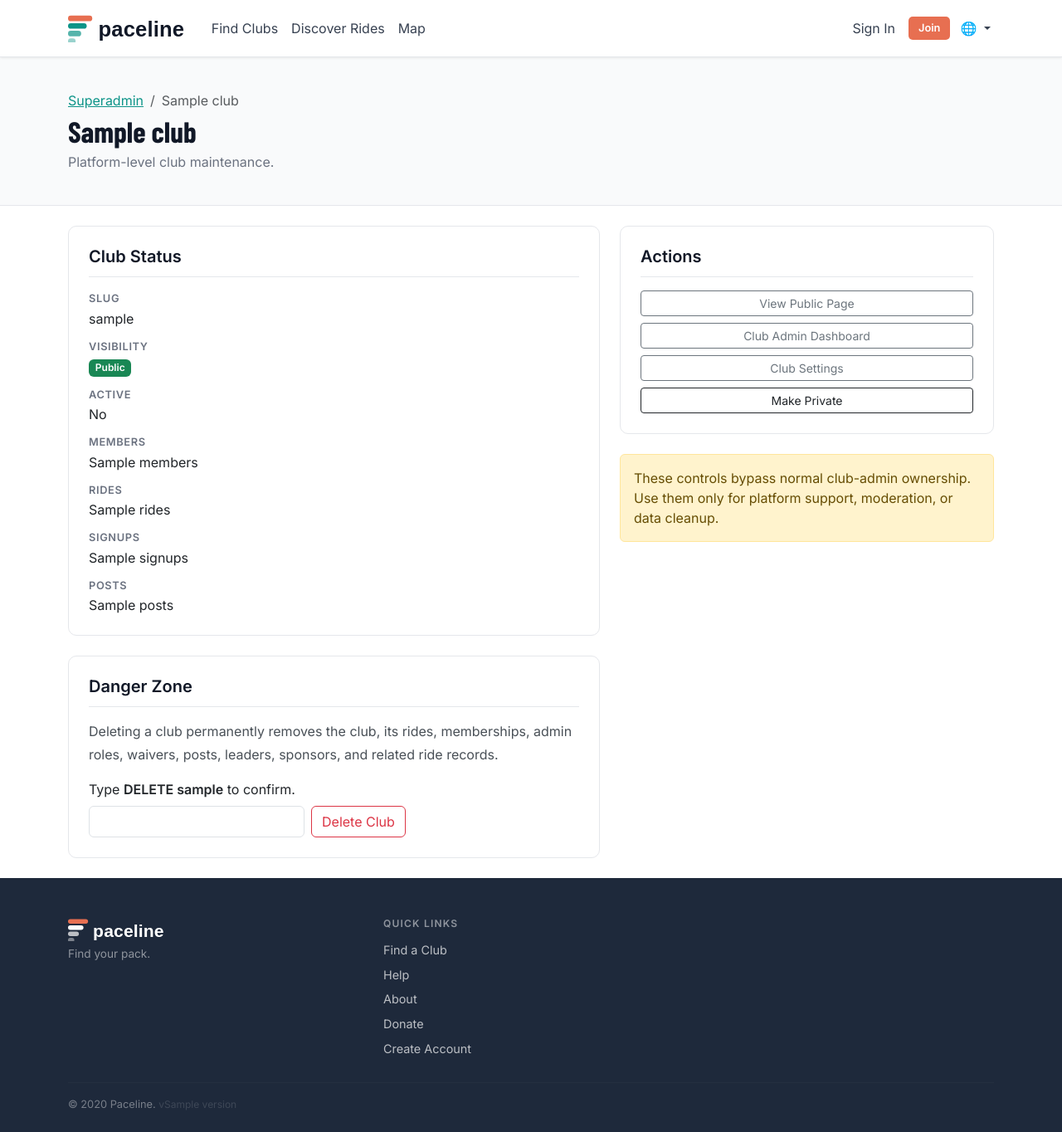
After one commit to 0xPCP/rbc, a Python web app: template app/templates/admin/club_superadmin.html in a window 1280 px wide. The commit adds this page. Shown: the whole page at 83% size. Run offline with Jinja, Linux system fonts and the light colour scheme; the template is opened without the code that fills it: most values are stand-ins (such as "Sample title", 1, 10 or a date in 2020).

Commit message:
v0.035: expand superadmin club controls

```diff
--- /dev/null
+++ b/app/templates/admin/club_superadmin.html
@@ -0,0 +1,88 @@
+{% extends "base.html" %}
+{% block title %}{{ club.name }} — Superadmin{% endblock %}
+
+{% block content %}
+<div class="page-header">
+  <div class="container">
+    <nav aria-label="breadcrumb">
+      <ol class="breadcrumb mb-1">
+        <li class="breadcrumb-item"><a href="{{ url_for('admin.dashboard') }}">Superadmin</a></li>
+        <li class="breadcrumb-item active">{{ club.name }}</li>
+      </ol>
+    </nav>
+    <h1>{{ club.name }}</h1>
+    <p class="mb-0">Platform-level club maintenance.</p>
+  </div>
+</div>
+
+<div class="container py-4">
+  <div class="row g-4">
+    <div class="col-lg-7">
+      <div class="detail-card mb-4">
+        <h5 class="detail-card-title">Club Status</h5>
+        <dl class="detail-dl mb-0">
+          <dt>Slug</dt>
+          <dd>{{ club.slug }}</dd>
+          <dt>Visibility</dt>
+          <dd>
+            {% if club.is_private %}
+            <span class="badge bg-dark">Private</span>
+            {% else %}
+            <span class="badge bg-success">Public</span>
+            {% endif %}
+          </dd>
+          <dt>Active</dt>
+          <dd>{{ 'Yes' if club.is_active else 'No' }}</dd>
+          <dt>Members</dt>
+          <dd>{{ stats.members }}</dd>
+          <dt>Rides</dt>
+          <dd>{{ stats.rides }}</dd>
+          <dt>Signups</dt>
+          <dd>{{ stats.signups }}</dd>
+          <dt>Posts</dt>
+          <dd>{{ stats.posts }}</dd>
+        </dl>
+      </div>
+
+      <div class="detail-card">
+        <h5 class="detail-card-title">Danger Zone</h5>
+        <p class="section-body">
+          Deleting a club permanently removes the club, its rides, memberships,
+          admin roles, waivers, posts, leaders, sponsors, and related ride records.
+        </p>
+        <form method="post" action="{{ url_for('admin.club_delete', slug=club.slug) }}"
+              onsubmit="return confirm('Permanently delete {{ club.name }}? This cannot be undone.')">
+          <input type="hidden" name="csrf_token" value="{{ csrf_token() }}">
+          <label class="form-label">Type <strong>DELETE {{ club.slug }}</strong> to confirm.</label>
+          <div class="d-flex gap-2 flex-wrap">
+            <input class="form-control" style="max-width:260px" name="confirmation" autocomplete="off">
+            <button class="btn btn-outline-danger">Delete Club</button>
+          </div>
+        </form>
+      </div>
+    </div>
+
+    <div class="col-lg-5">
+      <div class="detail-card mb-4">
+        <h5 class="detail-card-title">Actions</h5>
+        <div class="d-grid gap-2">
+          <a class="btn btn-outline-secondary btn-sm" href="{{ url_for('clubs.home', slug=club.slug) }}">View Public Page</a>
+          <a class="btn btn-outline-secondary btn-sm" href="{{ url_for('admin.club_dashboard', slug=club.slug) }}">Club Admin Dashboard</a>
+          <a class="btn btn-outline-secondary btn-sm" href="{{ url_for('admin.club_settings', slug=club.slug) }}">Club Settings</a>
+          <form method="post" action="{{ url_for('admin.club_toggle_private', slug=club.slug) }}">
+            <input type="hidden" name="csrf_token" value="{{ csrf_token() }}">
+            <button class="btn btn-sm w-100 {{ 'btn-outline-success' if club.is_private else 'btn-outline-dark' }}">
+              {{ 'Make Public' if club.is_private else 'Make Private' }}
+            </button>
+          </form>
+        </div>
+      </div>
+
+      <div class="alert alert-warning">
+        These controls bypass normal club-admin ownership. Use them only for
+        platform support, moderation, or data cleanup.
+      </div>
+    </div>
+  </div>
+</div>
+{% endblock %}
--- a/app/version.py
+++ b/app/version.py
@@ -1 +1 @@
-__version__ = "0.034"
+__version__ = "0.035"
```
Also changed, not shown: app/routes/admin.py (+70 -0 lines), app/templates/admin/dashboard.html (+9 -0 lines), app/templates/admin/user_rides.html (added, +82 -0 lines), tests/test_superadmin.py (+98 -0 lines).
